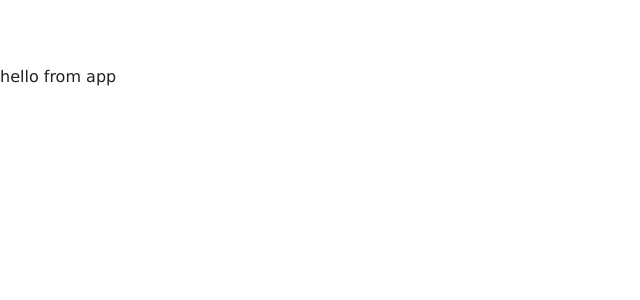
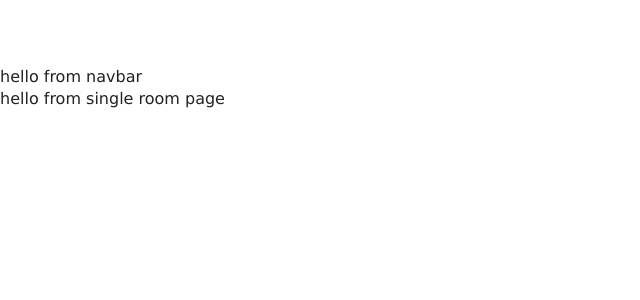
Before and after one commit to Skeeb32/Hotel-Reservation-Site, a React (Create React App) app in the folder resort/: page /rooms/1 in a window 1280 px wide. Shown: the top 300 px of the page, without its empty margins (0-640 px from the left). Built offline with nearby package versions, Linux system fonts and the light colour scheme.

Commit message:
Routes, BrowserRouter, Switch

```diff
--- a/resort/src/App.js
+++ b/resort/src/App.js
@@ -1,8 +1,27 @@
 import React from 'react';
 import './App.css';
 
+import Home from './pages/Home';
+import Rooms from './pages/Rooms';
+import SingleRoom from './pages/SingleRoom';
+import Error from './pages/Error';
+
+import { Route, Switch } from 'react-router-dom';
+
+import Navbar from "./components/Navbar";
+
 function App() {
-  return <>hello from app </>;
+  return (
+    <>
+      <Navbar />
+      <Switch>
+        <Route exact path="/" component={Home} />
+        <Route exact path="/rooms/" component={Rooms} />
+        <Route exact path="/rooms/:bed" component={SingleRoom} />
+        <Route component={Error} />
+      </Switch>
+    </>
+  );
 }
 
 export default App;
--- /dev/null
+++ b/resort/src/components/Navbar.js
@@ -0,0 +1,7 @@
+import React, { Component } from 'react';
+
+export default class Navbar extends Component {
+  render() {
+    return <div>hello from navbar</div>;
+  }
+}
--- a/resort/src/index.js
+++ b/resort/src/index.js
@@ -1,12 +1,15 @@
 import React from 'react';
 import ReactDOM from 'react-dom';
 // import './index.css';
+import {BrowserRouter as Router} from 'react-router-dom'
 import App from './App';
 import * as serviceWorker from './serviceWorker';
 
 ReactDOM.render(
   <React.StrictMode>
+    <Router>
     <App />
+    </Router>
   </React.StrictMode>,
   document.getElementById('root')
 );
--- /dev/null
+++ b/resort/src/pages/Error.js
@@ -0,0 +1,9 @@
+import React from 'react'
+
+export default function Error() {
+    return (
+        <div>
+            hello from error page
+        </div>
+    )
+}
--- /dev/null
+++ b/resort/src/pages/Home.js
@@ -0,0 +1,5 @@
+import React from 'react';
+
+export default function Home() {
+  return <div>hello from home page</div>;
+}
--- /dev/null
+++ b/resort/src/pages/Rooms.js
@@ -0,0 +1,7 @@
+import React from 'react';
+
+const Rooms = () => {
+  return <div>hello from rooms page</div>;
+};
+
+export default Rooms;
--- /dev/null
+++ b/resort/src/pages/SingleRoom.js
@@ -0,0 +1,7 @@
+import React, { Component } from 'react';
+
+export default class SingleRoom extends Component {
+  render() {
+    return <div>hello from single room page</div>;
+  }
+}
```
